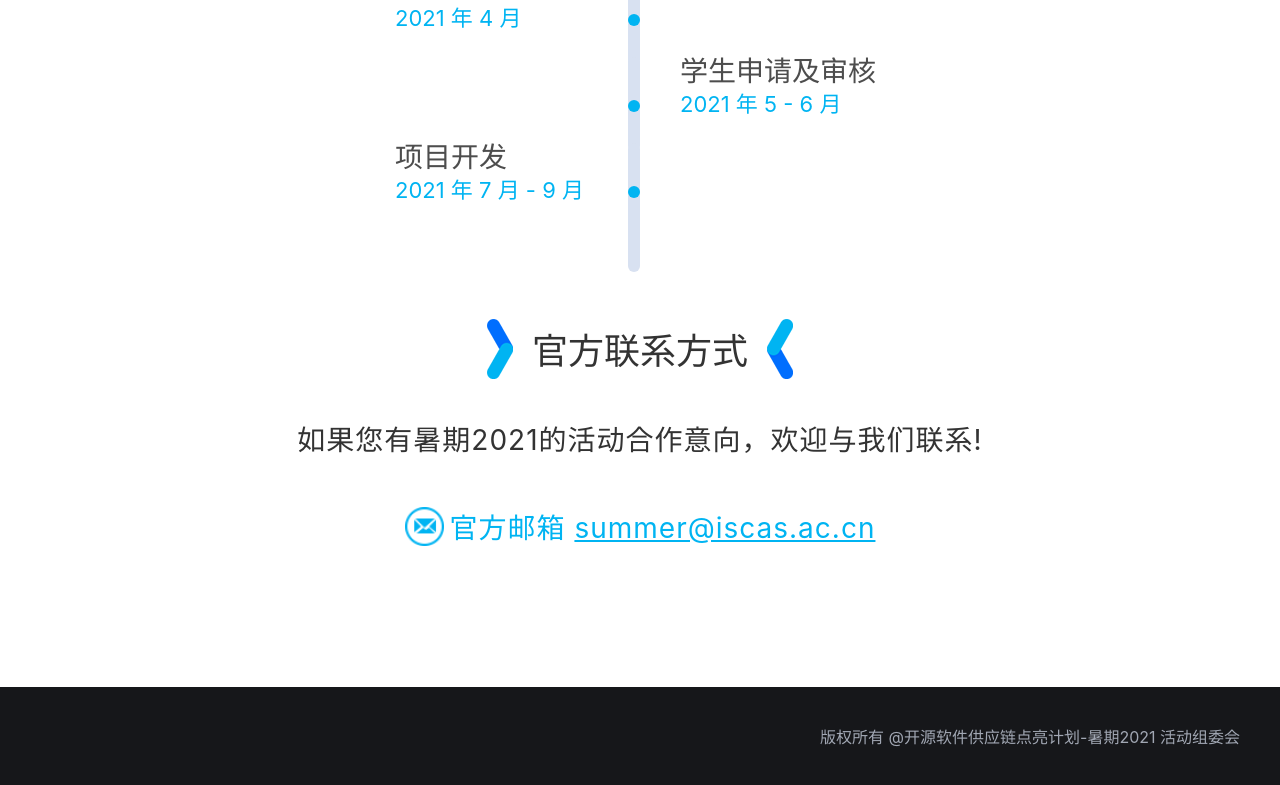
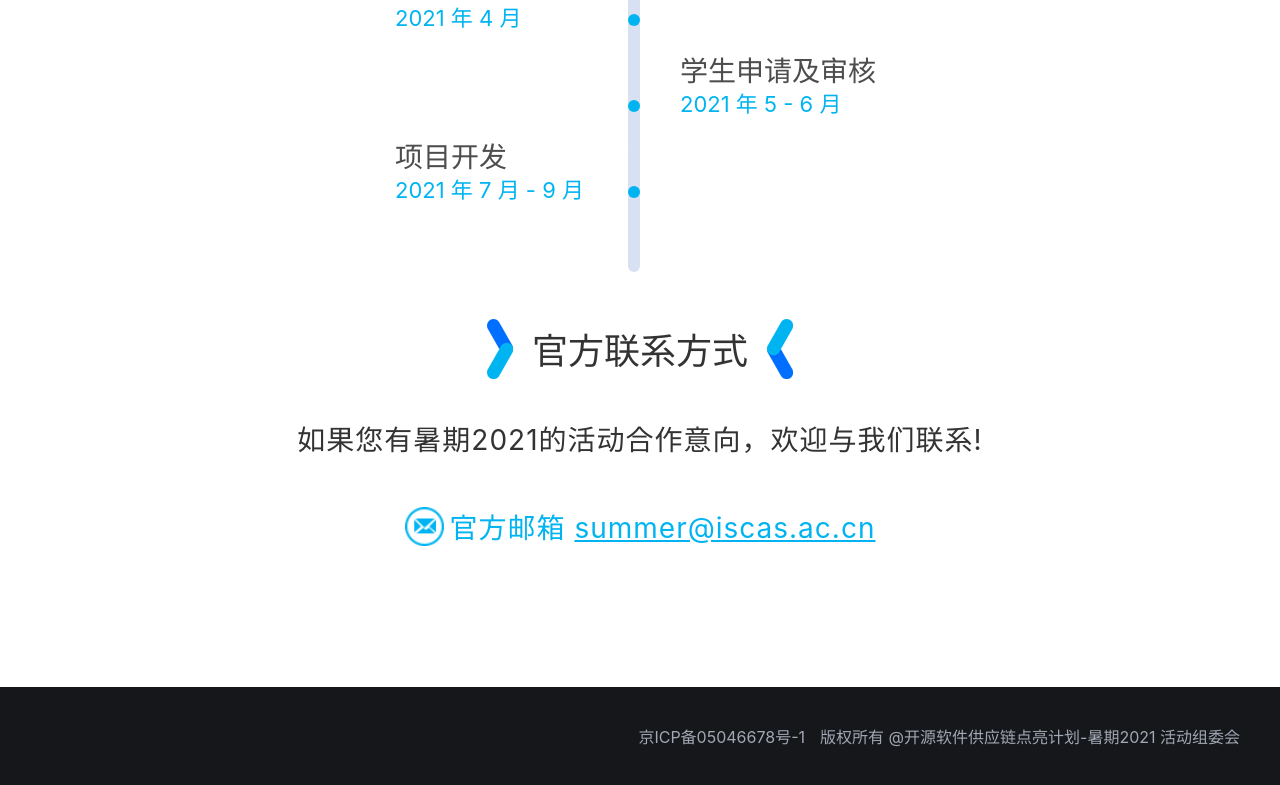
Before and after one commit to yinjiayi/homepage, a React app: page /#/ in a window 1280 px wide. Shown: the part 1020-1805 px from the top of the page. Built offline with nearby package versions, Linux system fonts and the light colour scheme.

Commit message:
add jingbeinumber

```diff
--- a/config/webpack.config.js
+++ b/config/webpack.config.js
@@ -55,7 +55,7 @@ const useTypeScript = fs.existsSync(paths.appTsConfig);
 // Get the path to the uncompiled service worker (if it exists).
 const swSrc = paths.swSrc;
 
-const GenerateSW = require('workbox-webpack-plugin');
+// const GenerateSW = require('workbox-webpack-plugin');
 
 // style files regexes
 const cssRegex = /\.css$/;
@@ -566,13 +566,13 @@ module.exports = function (webpackEnv) {
       ],
     },
     plugins: [
-      new GenerateSW.GenerateSW({
-        // 帮助 serviceworker 快速启动
-        // 删除旧的 serviceworker
-        // 生成一个 serviceworker 配置文件
-        clientsClaim: true,
-        skipWaiting: true
-    }),
+    //   new GenerateSW.GenerateSW({
+    //     // 帮助 serviceworker 快速启动
+    //     // 删除旧的 serviceworker
+    //     // 生成一个 serviceworker 配置文件
+    //     clientsClaim: true,
+    //     skipWaiting: true
+    // }),
       // Generates an `index.html` file with the <script> injected.
       new HtmlWebpackPlugin(
         Object.assign(
--- a/src/components/footer/index.js
+++ b/src/components/footer/index.js
@@ -26,6 +26,10 @@ class Footer extends React.Component{
        }
     }
 
+    goLink(url){
+        window.open(url)
+    }
+
 
 
 
@@ -34,7 +38,10 @@ class Footer extends React.Component{
         return(
             <div className="footer">
                 <div className="content1200">
-        <div className="footerWrapper">{showtext}</div>
+
+                    <div className="footerWrapper">
+                    <span className="footerNumber" onClick={()=>{this.goLink('https://beian.miit.gov.cn')}}>京ICP备05046678号-1</span>
+                    <span>   {showtext}</span> </div>
                 </div>
 
             </div>
--- a/src/components/footer/index.less
+++ b/src/components/footer/index.less
@@ -4,6 +4,13 @@
     position: relative;
     width: 100%;
     bottom: -21px;
+}
+
+.footerNumber{
+    position: relative;
+    display: inline-block;
+    margin-right: 15px;
+    cursor: pointer;
 }
 
 .footerWrapper{
```
Also changed, not shown: src/pages/index/index.less (+3 -23 lines), src/index.js (line endings or trailing spaces).
